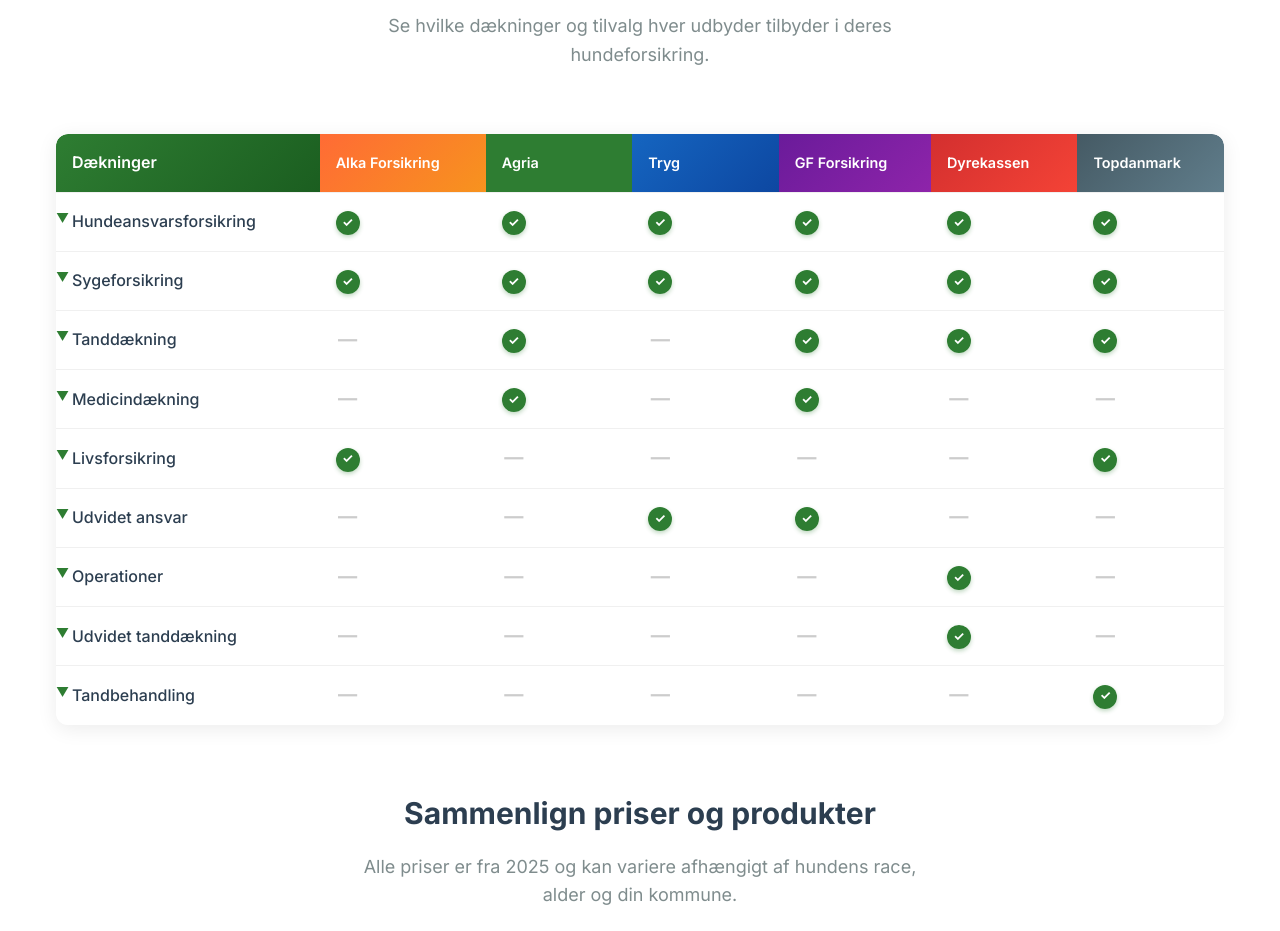
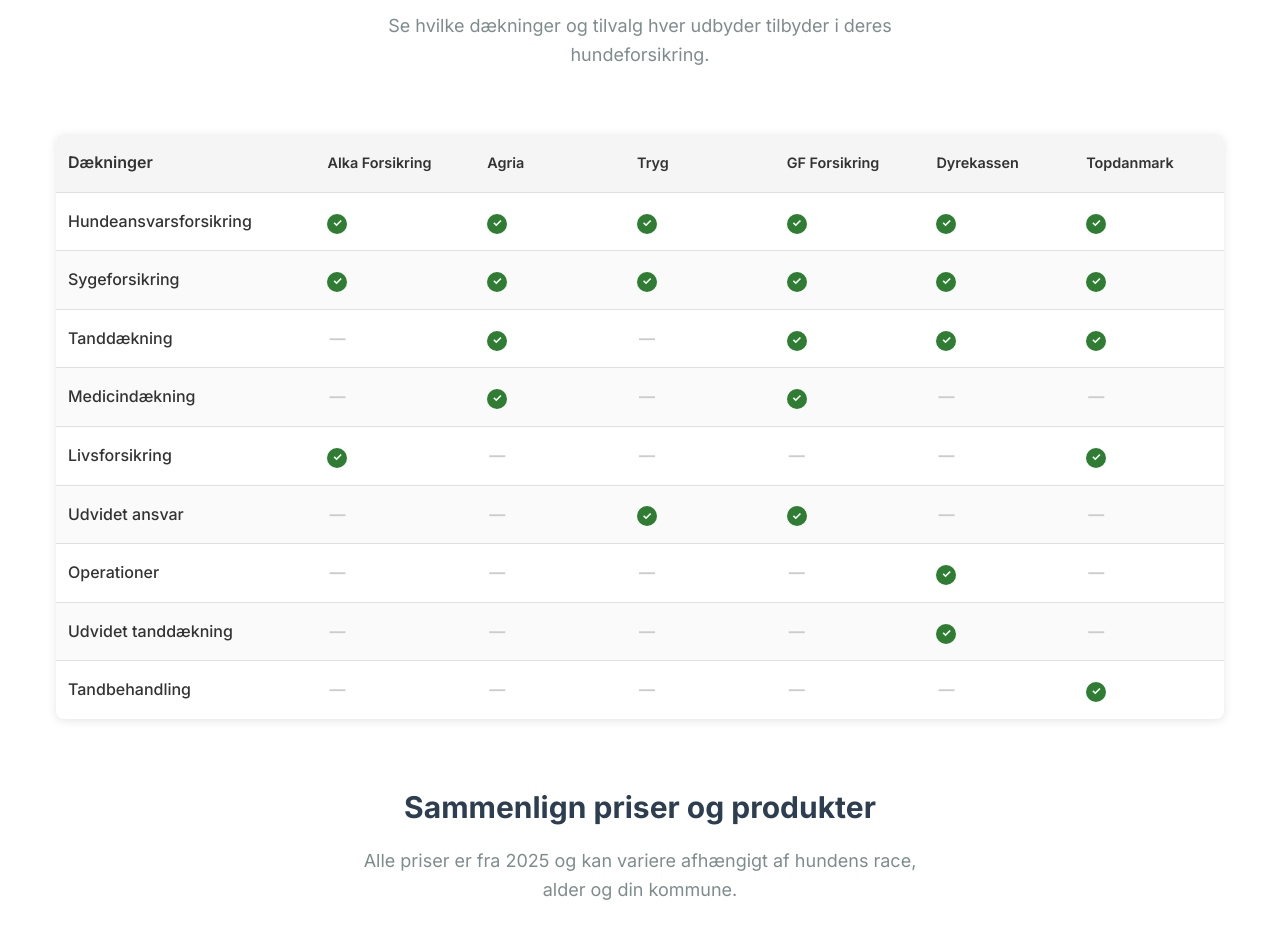
Before and after one commit to martingalmarino/Hundeforsikring, a website: page index.html in a window 1280 px wide. Shown: the part 1660-2591 px from the top of the page. Drawn offline with Linux system fonts and the light colour scheme; no server answers.

Commit message:
🎯 ENFOQUE: Simplificar tabla de coberturas y hacerla consistente
🔧 Cambios en tabla de coberturas:
- Headers grises simples (#f5f5f5) como la tabla de precios
- Eliminar gradientes complejos y colores diferentes
- Checkmarks más pequeños y simples (20px)
- Filas alternadas con fondo gris claro
- Bordes sutiles (#e0e0e0)

✨ Consistencia visual:
- Ambas tablas ahora tienen el mismo estilo
- Headers uniformes en gris claro
- Misma paleta de colores
- Mismo espaciado y tipografía

🎯 Enfoque:
- Eliminar distracciones visuales
- Concentrarse en el contenido
- Diseño limpio y profesional
- Fácil comparación de datos

```diff
--- a/css/style.css
+++ b/css/style.css
@@ -960,9 +960,10 @@
 /* Coverage Comparison Table */
 .coverage-table-container {
     overflow-x: auto;
-    border-radius: 12px;
-    box-shadow: 0 4px 20px rgba(0, 0, 0, 0.08);
+    border-radius: 8px;
+    box-shadow: 0 2px 10px rgba(0, 0, 0, 0.1);
     margin-bottom: 3rem;
+    background: white;
 }
 
 .coverage-table {
@@ -970,21 +971,21 @@
     min-width: 900px;
     border-collapse: collapse;
     background: white;
-    border-radius: 12px;
+    border-radius: 8px;
     overflow: hidden;
 }
 
 .coverage-table th,
 .coverage-table td {
-    padding: 1rem;
+    padding: 1rem 0.75rem;
     text-align: left;
-    border-bottom: 1px solid #f0f0f0;
+    border-bottom: 1px solid #e0e0e0;
     vertical-align: middle;
 }
 
 .coverage-header {
-    background: linear-gradient(135deg, var(--primary-color), #1B5E20);
-    color: white;
+    background: #f5f5f5;
+    color: #333;
     font-weight: 600;
     font-size: 1rem;
     position: sticky;
@@ -994,8 +995,8 @@
 }
 
 .provider-header {
-    background: linear-gradient(135deg, var(--secondary-color), #0D47A1);
-    color: white;
+    background: #f5f5f5;
+    color: #333;
     font-weight: 600;
     font-size: 0.9rem;
     text-align: center;
@@ -1003,11 +1004,19 @@
 }
 
 .coverage-table tbody tr {
-    transition: all 0.2s ease;
+    transition: background-color 0.2s ease;
 }
 
 .coverage-table tbody tr:hover {
-    background: #f8f9fa;
+    background: #f9f9f9;
+}
+
+.coverage-table tbody tr:nth-child(even) {
+    background: #fafafa;
+}
+
+.coverage-table tbody tr:nth-child(even):hover {
+    background: #f0f0f0;
 }
 
 .coverage-table tbody tr:last-child td {
@@ -1016,17 +1025,8 @@
 
 .coverage-item {
     font-weight: 500;
-    color: var(--text-primary);
-    position: relative;
-    padding-left: 2rem;
-}
-
-.coverage-item::before {
-    content: '▼';
-    position: absolute;
-    left: 0;
-    color: var(--primary-color);
-    font-size: 0.8rem;
+    color: #333;
+    padding-left: 0.5rem;
 }
 
 .coverage-cell {
@@ -1038,33 +1038,25 @@
     display: inline-flex;
     align-items: center;
     justify-content: center;
-    width: 24px;
-    height: 24px;
-    background: linear-gradient(135deg, var(--primary-color), #2E7D32);
+    width: 20px;
+    height: 20px;
+    background: var(--primary-color);
     border-radius: 50%;
     color: white;
-    font-size: 0.8rem;
+    font-size: 0.7rem;
     font-weight: bold;
-    box-shadow: 0 2px 4px rgba(46, 125, 50, 0.3);
 }
 
 .no-coverage {
     display: inline-flex;
     align-items: center;
     justify-content: center;
-    width: 24px;
-    height: 24px;
+    width: 20px;
+    height: 20px;
     color: #ccc;
-    font-size: 1.2rem;
+    font-size: 1rem;
     font-weight: bold;
 }
-
-.coverage-table .provider-header:nth-child(2) { background: linear-gradient(135deg, #FF6B35, #F7931E); }
-.coverage-table .provider-header:nth-child(3) { background: linear-gradient(135deg, var(--primary-color), #2E7D32); }
-.coverage-table .provider-header:nth-child(4) { background: linear-gradient(135deg, var(--secondary-color), #0D47A1); }
-.coverage-table .provider-header:nth-child(5) { background: linear-gradient(135deg, #6A1B9A, #8E24AA); }
-.coverage-table .provider-header:nth-child(6) { background: linear-gradient(135deg, #D32F2F, #F44336); }
-.coverage-table .provider-header:nth-child(7) { background: linear-gradient(135deg, #455A64, #607D8B); }
 
 /* Mobile Cards Layout */
 .mobile-cards {
```
